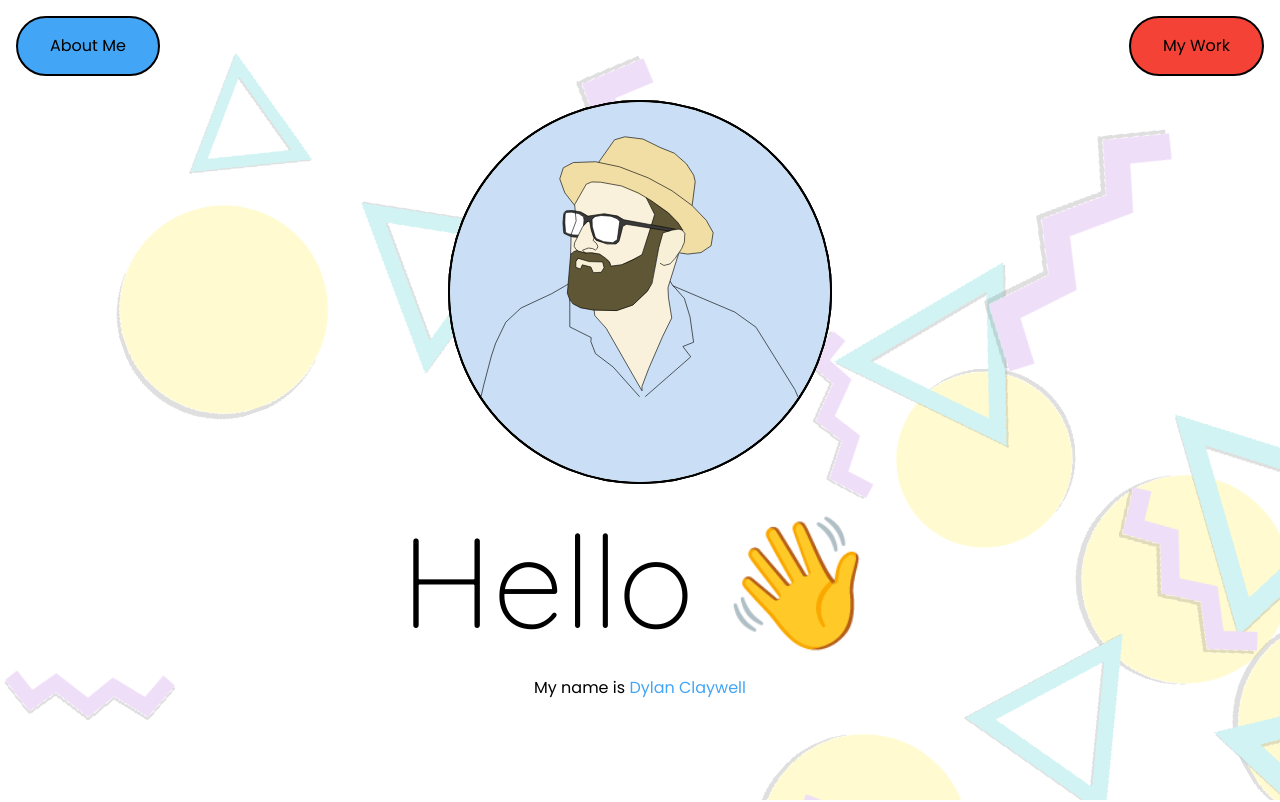
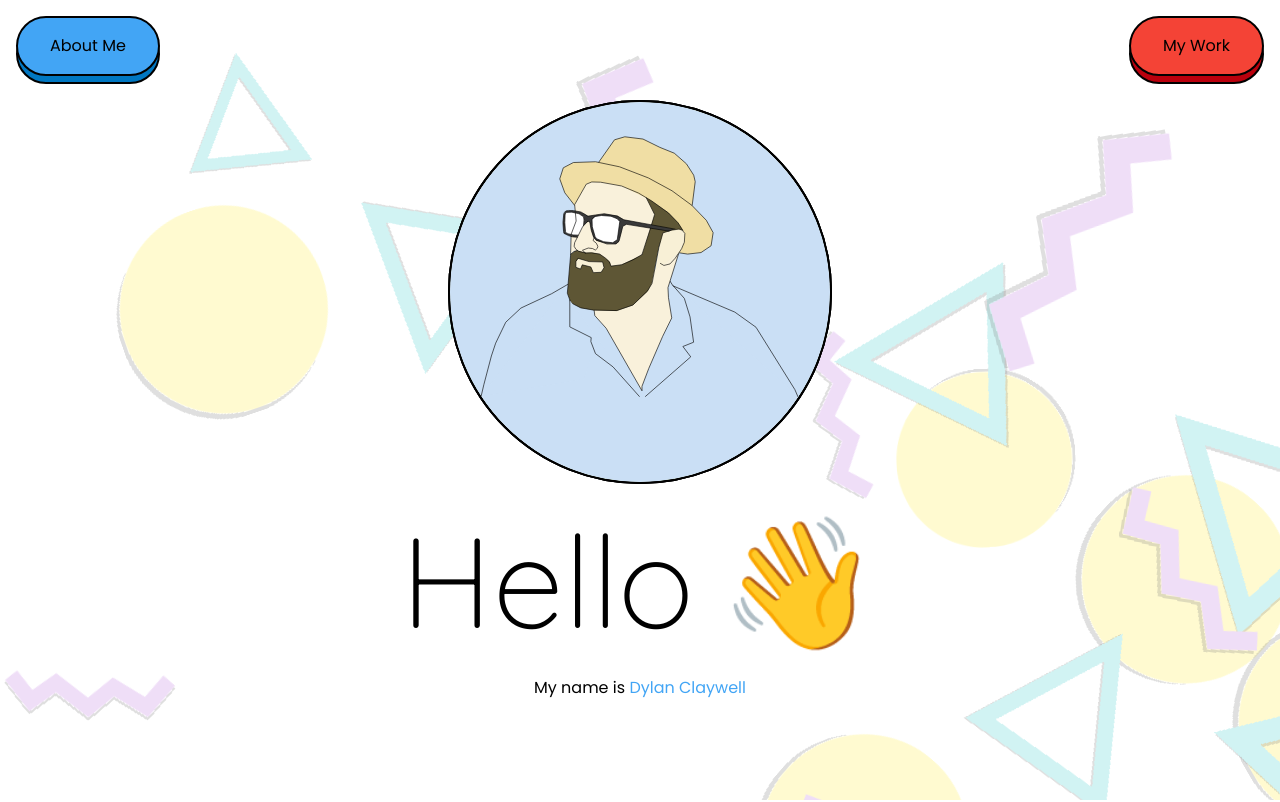
Before and after one commit to dylanclaywell/personal-site, a React (Create React App) app: page / in a window 1280 px wide. Shown: the top 802 px of the page. Built offline with nearby package versions, Linux system fonts and the light colour scheme.

Commit message:
Improved the NavLink

```diff
--- a/src/components/Feature.tsx
+++ b/src/components/Feature.tsx
@@ -16,7 +16,7 @@ export function Feature({ id, title, children, color }: Props) {
     >
       <h1
         className={classnames(
-          'rounded-full px-8 py-4 border-2 border-black -mb-8 z-10 text-4xl',
+          'rounded-full px-8 py-4 border-2 border-black -mb-8 z-10 text-4xl mx-4',
           {
             'bg-blue': color === 'blue',
             'bg-red': color === 'red',
--- a/src/components/NavBar.tsx
+++ b/src/components/NavBar.tsx
@@ -19,7 +19,7 @@ export function NavBar() {
   )
 
   return (
-    <nav className="fixed top-4 w-full px-4 space-y-4 md:space-y-0 z-50">
+    <nav className="fixed top-4 w-fit md:w-full px-4 space-y-4 md:space-y-0 z-50">
       <button
         onClick={() => (isOpen ? setShouldExit(true) : setIsOpen(true))}
         className="md:hidden rounded-full border-2 border-black w-10 h-10 flex justify-center items-center bg-white z-20 relative"
--- a/src/components/NavLink.tsx
+++ b/src/components/NavLink.tsx
@@ -26,6 +26,11 @@ export function NavLink({
   onAnimationEnd,
 }: Props) {
   const nodeRef = useRef<HTMLAnchorElement>(null)
+  const classNames = `
+    transition-colors rounded-full border-2 border-black font-[Poppins]
+    px-8 py-4 max-w-[10rem] flex justify-center translate-x-[-120%]
+    md:translate-x-0
+  `
 
   function onClick(event: React.MouseEvent<HTMLAnchorElement>) {
     event.preventDefault()
@@ -44,10 +49,20 @@ export function NavLink({
       classNames="nav-link"
       onExited={() => onAnimationEnd?.()}
     >
+      <div className="relative">
+        <div
+          aria-hidden="true"
+          className={classnames(`${classNames} absolute top-[0.5rem] left-0`, {
+            'bg-dark-blue': color === 'blue',
+            'bg-dark-red': color === 'red',
+          })}
+        >
+          {children}
+        </div>
         <a
           ref={nodeRef}
           className={classnames(
-          'transition-colors rounded-full border-2 border-black font-[Poppins] px-8 py-4 max-w-[10rem] flex justify-center translate-x-[-120%] md:translate-x-0',
+            `${classNames} md:active:translate-y-[0.5rem]`,
             {
               'bg-blue hover:bg-light-blue': color === 'blue',
               'bg-red hover:bg-light-red': color === 'red',
@@ -62,6 +77,7 @@ export function NavLink({
         >
           {children}
         </a>
+      </div>
     </CSSTransition>
   )
 }
```
Lines whose indentation alone changed are shown as unchanged.
